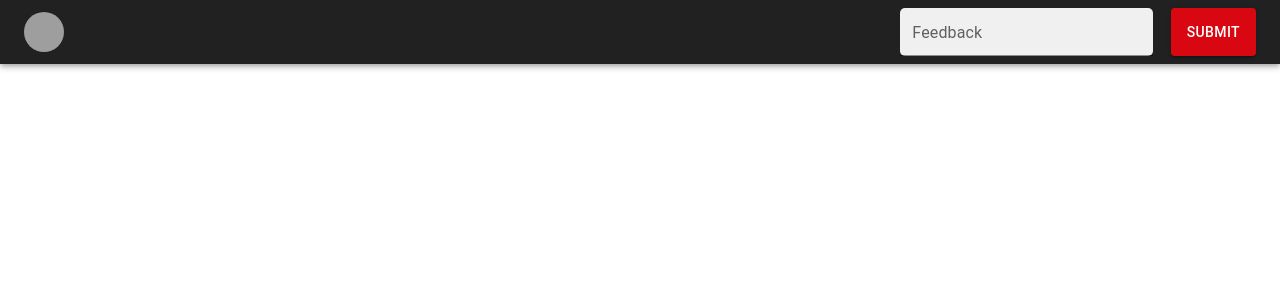
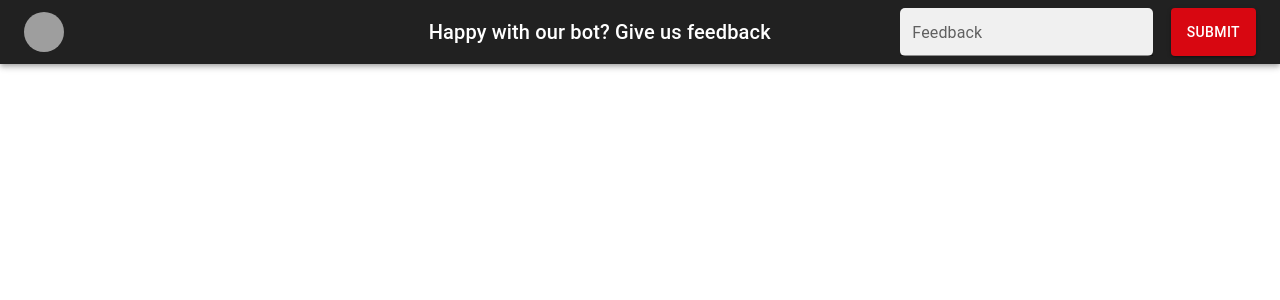
Before and after one commit to ndkv9/lb-feedback, a React (Create React App) app: page / in a window 1280 px wide. Shown: the top 300 px of the page. Built offline with nearby package versions, Linux system fonts and the light colour scheme; grey boxes are pictures that could not be loaded; the HTML template or start-up script is replaced by a standard one.

Commit message:
Add typo

```diff
--- a/src/components/FeedBackBar.js
+++ b/src/components/FeedBackBar.js
@@ -6,6 +6,7 @@ import Container from '@mui/material/Container';
 import Avatar from '@mui/material/Avatar';
 import TextField from '@mui/material/TextField';
 import Button from '@mui/material/Button';
+import Typography from '@mui/material/Typography';
 import { makeStyles } from '@material-ui/core/styles';
 import { createTheme, ThemeProvider } from '@mui/material/styles';
 
@@ -50,6 +51,9 @@ const FeedBackBar = () => {
           <Box sx={{ flexGrow: 1 }}>
             <Avatar alt="Remy Sharp" src="https://stripe-images.s3.us-west-1.amazonaws.com/works-with/0bf92fa8419e3237a6fb6eac9b1c225099f96741" />
           </Box>
+          <Typography variant="h6" component="div" sx={{ flexGrow: 1 }} align="center">
+            Happy with our bot? Give us feedback
+          </Typography>
           <Box
             component="form"
             sx={{
```
